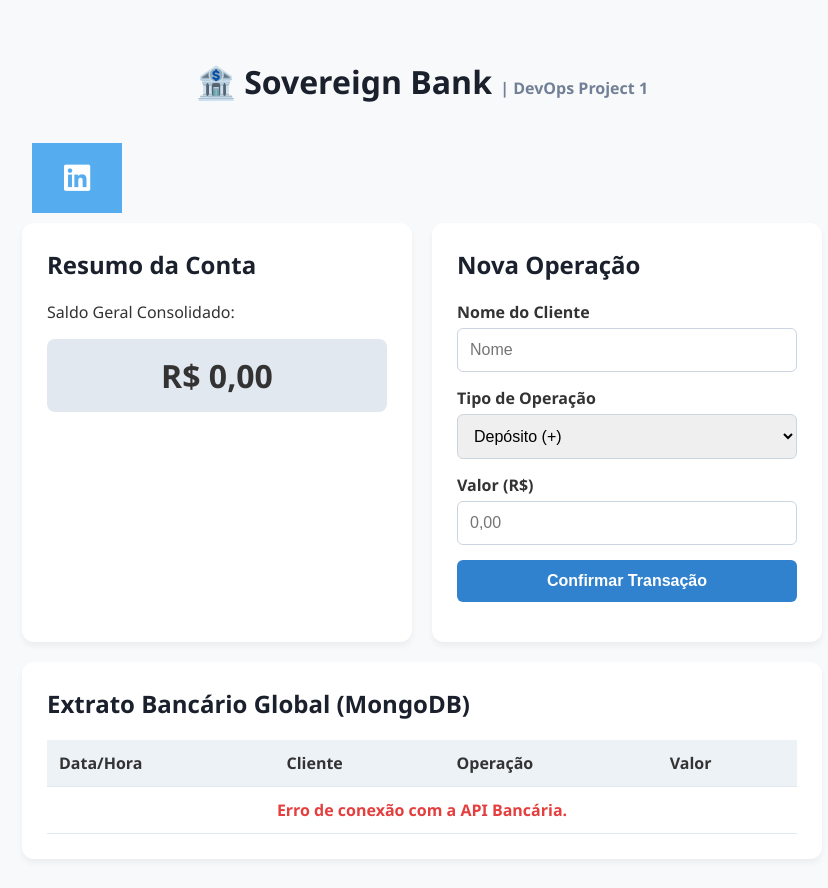
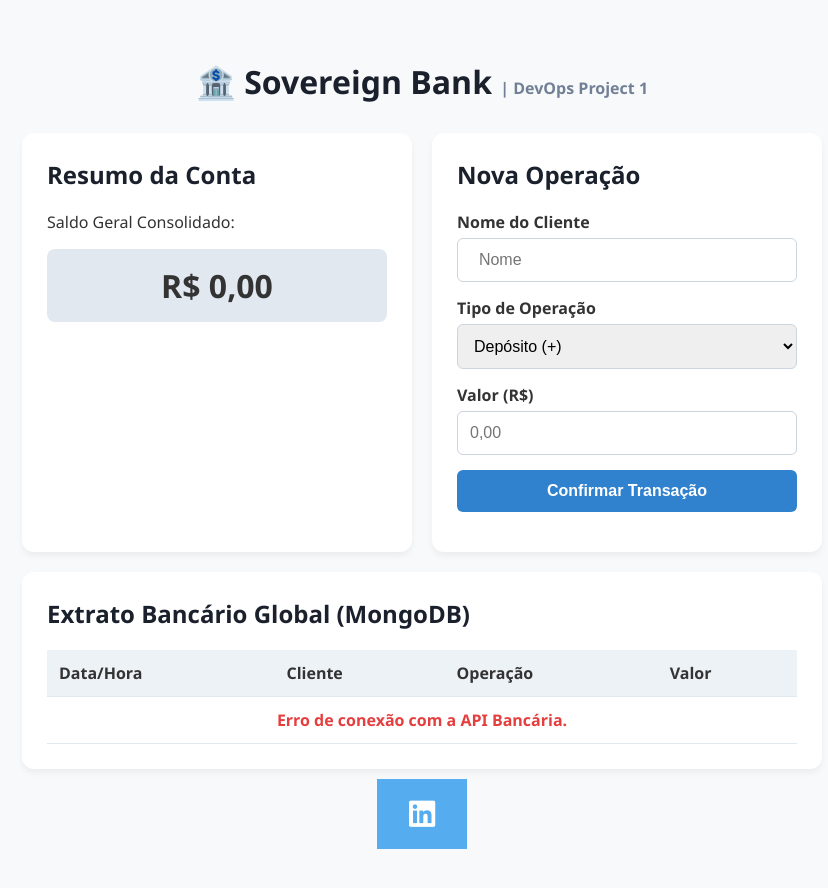
Before and after one commit to inftecnologydegree/monorepo_docker, a website: page frontend/index.html in a window 1280 px wide. Shown: the whole page, without its empty margins (218-1046 px from the left). Drawn offline with Linux system fonts and the light colour scheme; no server answers.

Commit message:
feat: styles

```diff
--- a/frontend/index.html
+++ b/frontend/index.html
@@ -29,24 +29,35 @@
         th { background-color: #edf2f7; font-weight: 600; }
         .tipo-deposito { color: #2f855a; font-weight: bold; }
         .tipo-saque { color: #e53e3e; font-weight: bold; }
+        .logo{
+     align-items: center;
+
+    color: #fff;
+    display: flex;
+    flex-direction: column;
+    font-size: calc(10px + 2vmin);
+    justify-content: center;
+}
         .fa-brands {
         font-size: 30px;
         margin: 10px;
         padding: 20px;
         text-align: center;
         text-decoration: none;
-                width: 50px;
+        width: 50px !important;
         }
     .fa-linkedin, .fa-reddit, .fa-x-twitter {
     background: #55acee;
     color: #fff;
 }
+
+
     </style>
 </head>
 <body>
 
     <h1 style="text-align: center; margin-bottom: 30px;">🏦 Sovereign Bank <span style="font-size: 16px; color: #718096;">| DevOps Project 1</span></h1>
-<a target="_blank" href="https://www.linkedin.com/in/samuel-samuel-pereira-de-souza-662523397/" class="fa-brands fa-linkedin" rel="noopener noreferrer"> </a>
+
     <div class="container">
 
         <!-- Bloco 1: Resumo da Conta -->
@@ -61,7 +72,7 @@
             <h2>Nova Operação</h2>
             <form id="formTransacao">
                 <label for="cliente">Nome do Cliente</label>
-                <input type="text" id="cliente" placeholder="Nome" required>
+                <input type="text" id="cliente" placeholder="  Nome  " required>
 
                 <label for="tipo">Tipo de Operação</label>
                 <select id="tipo" required>
@@ -95,9 +106,10 @@
                 </tbody>
             </table>
         </div>
-
     </div>
-
+         <div class="logo">
+        <a target="_blank" href="https://www.linkedin.com/in/samuel-samuel-pereira-de-souza-662523397/" class="fa-brands fa-linkedin" rel="noopener noreferrer"> </a>
+       </div>
     <script>
 
         // DETECÇÃO AUTOMÁTICA DE AMBIENTE (PRODUÇÃO VS LOCAL)
```
Lines whose indentation alone changed are shown as unchanged.
